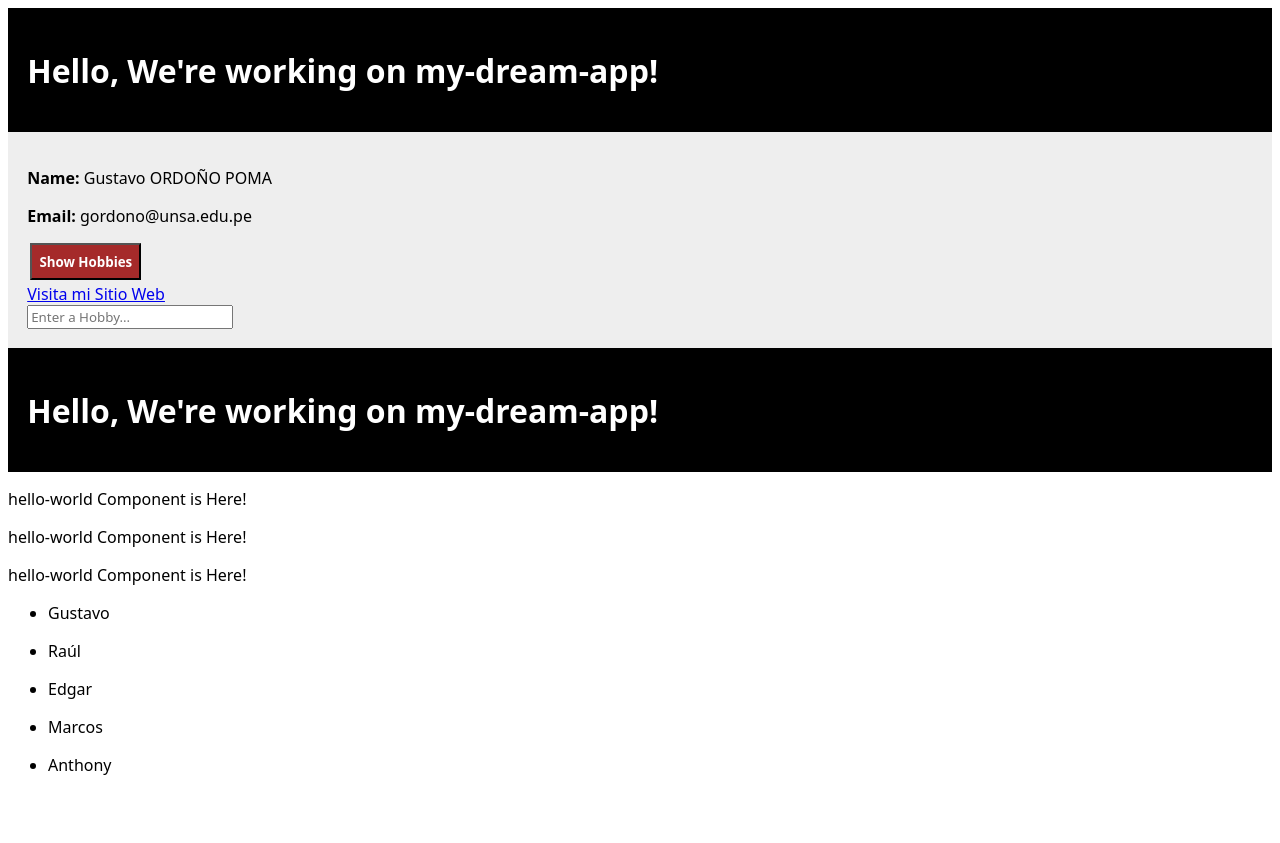
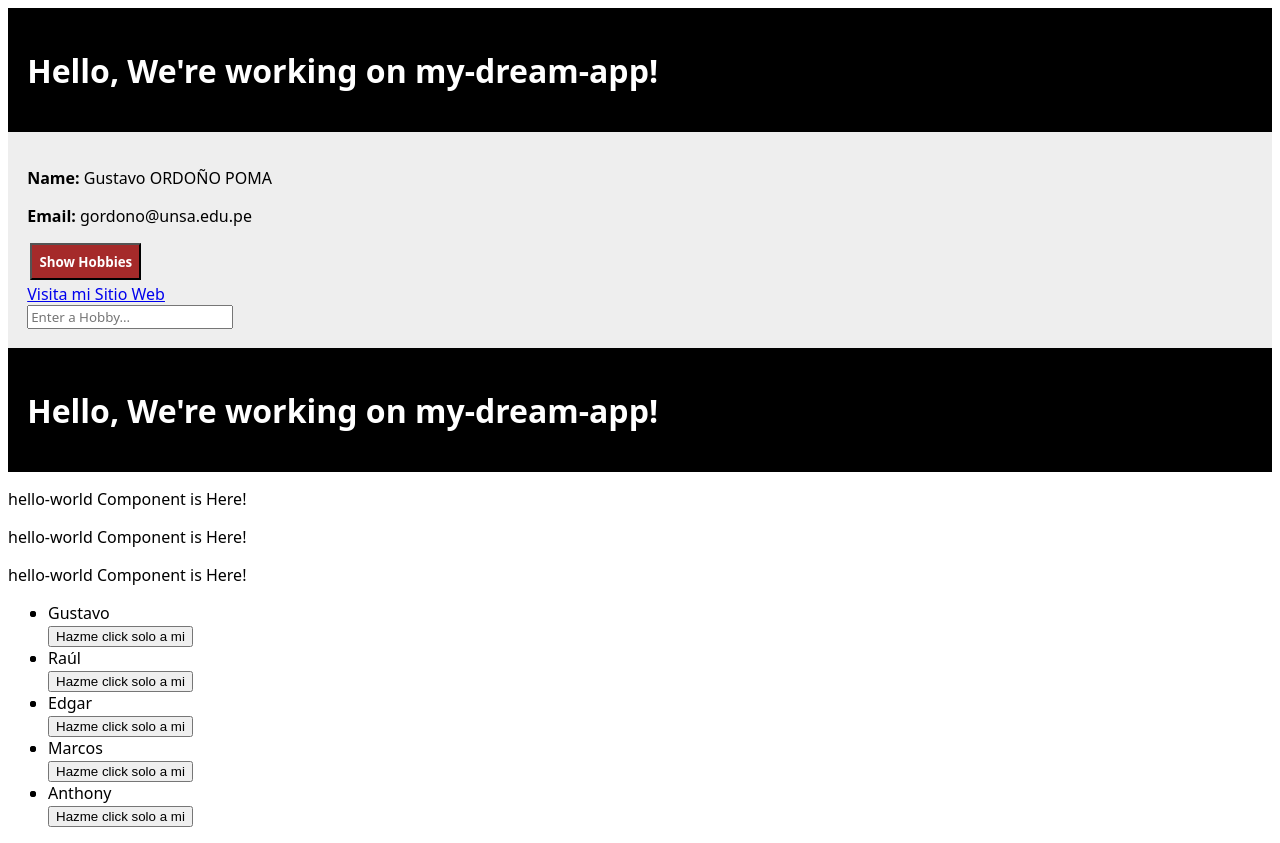
Before and after one commit to gopoma/2022-pweb2-Laboratorio07, an Angular app: page / in a window 1280 px wide. Before the commit the page ends 800 px from the top, so only its background shows below. Built offline with nearby package versions, Linux system fonts and the light colour scheme.

Commit message:
Added alert button to prove the differentation between Components

```diff
--- a/src/app/components/user/user.component.html
+++ b/src/app/components/user/user.component.html
@@ -1 +1,2 @@
-<p>{{ nameUser }}</p>
+<li>{{ nameUser }}</li>
+<button (click)="sayHello(nameUser)">Hazme click solo a mi</button>
--- a/src/app/components/user/user.component.ts
+++ b/src/app/components/user/user.component.ts
@@ -10,11 +10,14 @@ import {
   styleUrls: ['./user.component.css']
 })
 export class UserComponent implements OnInit {
-  @Input() nameUser: string | undefined;
+  @Input() nameUser: string = "Anónimo";
 
   constructor() { }
 
   ngOnInit(): void {
   }
 
+  sayHello(nameUser: string) {
+    alert(`Hola ${nameUser}`);
+  }
 }
```
